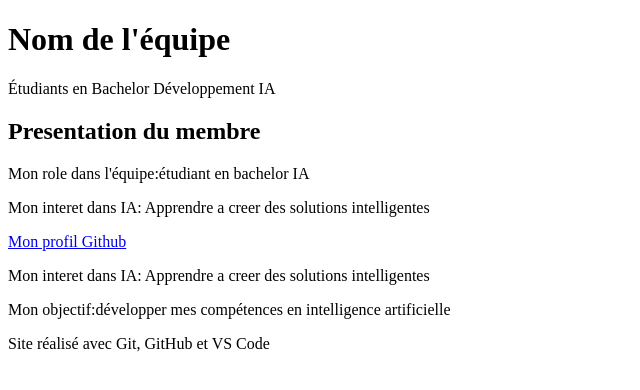
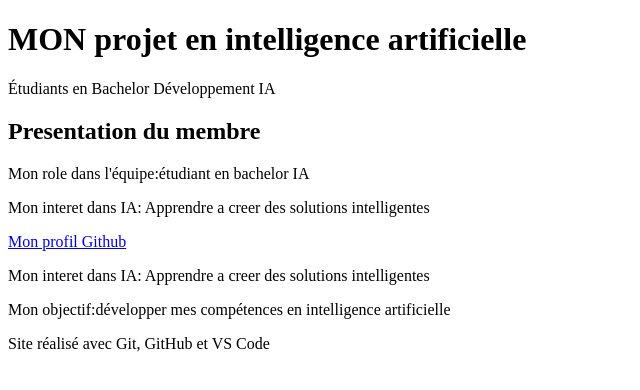
Before and after one commit to equipe-bachelor/site-equipe, a plain HTML site: page index.html in a window 1280 px wide. Shown: the whole page, without its empty margins (0-640 px from the left). Drawn offline with Linux system fonts and the light colour scheme.

Commit message:
Modification du titre-membre A (#6)
Co-authored-by: cheickne konate <ton-email@exemple.com>

```diff
--- a/index.html
+++ b/index.html
@@ -7,7 +7,7 @@
 </head>
 <body>
   <header>
-    <h1>Nom de l'équipe</h1>
+    <h1>MON projet en intelligence artificielle</h1>
     <p>Étudiants en Bachelor Développement IA</p>
   </header>
 
```
